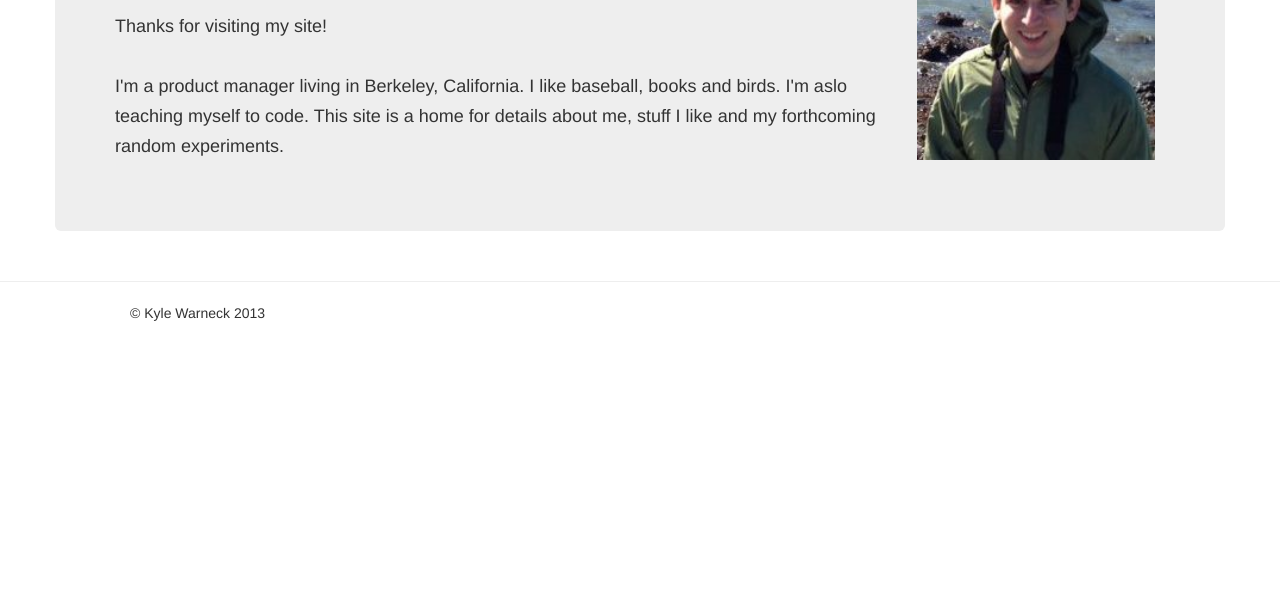
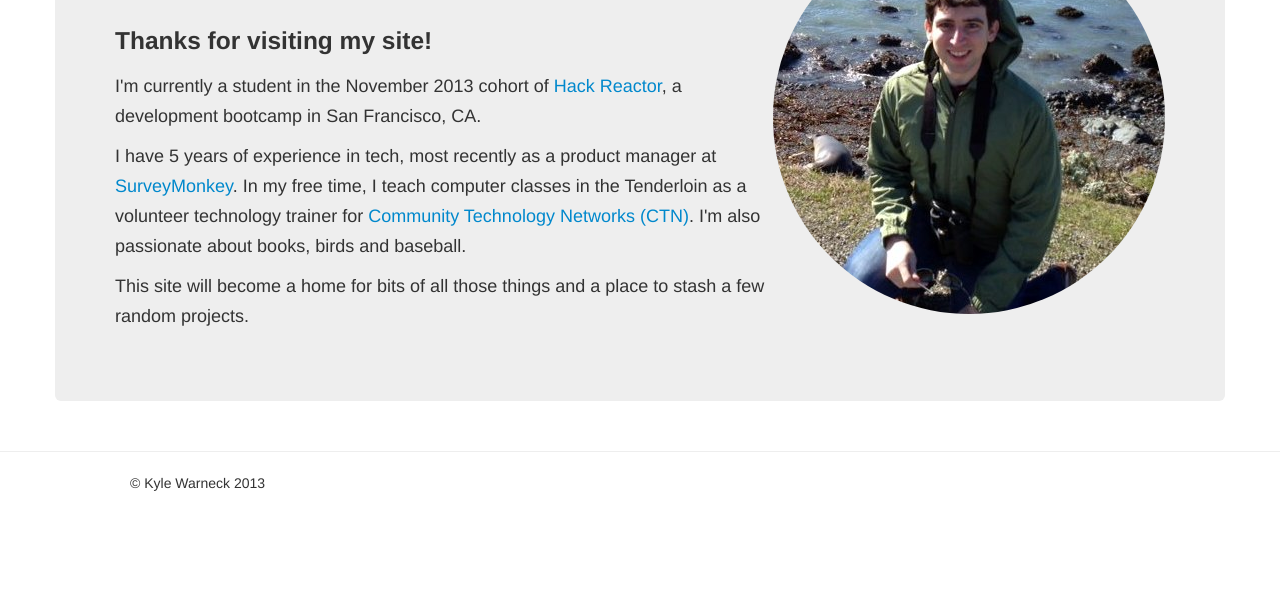
Before and after one commit to KyleW/KyleWarneck.com, a plain HTML site: page index.html in a window 1280 px wide. Shown: the part 209-800 px from the top of the page. Drawn offline with nearby package versions, Linux system fonts and the light colour scheme; a script that the page names is missing.

Commit message:
revised photo and description

```diff
--- a/index.html
+++ b/index.html
@@ -39,28 +39,21 @@
 		</ul>
       </div>
     </div>
-
     <div class="container">
-		<div class="hero-unit">
-			<div class=""><img src="profile.jpg" id="profile" class="pull-right"></div>
-			<div><h1>Hi, I'm Kyle</h1>
-			 <p><br>Thanks for visiting my site!<br><br>
-			I'm a product manager living in Berkeley, California. I like baseball, books and birds. I'm aslo teaching myself to code. This site is a home for details about me, stuff I like and my forthcoming random experiments.</p>
-			 <!-- <p><br>A leader in product development offers proven success in championing diverse brands, leading cross-functional teams, and communicating product need and value to both technical and non-technical audiences.  Implements changes to enhance overall product performance, negotiates costs savings, and drives multimillion-dollar revenue achievements.</p><br> -->
-			</div>
-		</div>
-    </div>
-      <!-- <div class="clearfix"></div>
-      <div class="offset1 span9">
-        <h3>Select Career Highlights</h3>
-        <ul>
-          <li><strong>Placed a strong emphasis on improving the user experience at SurveyMonkey </strong>and implemented changes that increased email deliverability 85%, cut the customer support contact rate 53%, and reduced panelist churn 70%+.</li><br>
-          <li><strong>Contributed to 36% YOY growth in team sales as a ZoomPanel Sales Representative. </strong></li><br>
-          <li>Purchased and sold overstocked and end-of-life products in the consumer electronics, housewares, and home solutions segments;<strong> served on a four-person team that produced $80M+ in gross annual revenue.</strong></li><br>
-        </ul>
-      </div> -->
-      <div class="clearfix"></div>
+  		<div class="hero-unit">
+  			<div>
+          <div><img src="profile4.jpg" class="pull-right img-circle"></div>
+          <div>
+           <h1>Hi, I'm Kyle</h1><br>
+    			 <p><h3>Thanks for visiting my site!</h3></p>
+           <p>I'm currently a student in the November 2013 cohort of <a href="www.hackreactor.com">Hack Reactor</a>, a development bootcamp in San Francisco, CA.</p>
+           <p>I have 5 years of experience in tech, most recently as a product manager at <a href="www.SurveyMonkey.com">SurveyMonkey</a>. In my free time, I teach computer classes in the Tenderloin as a volunteer technology trainer for <a href="http://www.ctnbayarea.org/">Community Technology Networks (CTN)</a>. I'm also passionate about books, birds and baseball.</p>
+           <p>This site will become a home for bits of all those things and a place to stash a few random projects.</p>
+    			</div>
+        </div>
+  		</div>
     </div> <!-- /container -->
+    <div class="clearfix"></div>
     <hr>
     <footer>
       <p class="offset1">© Kyle Warneck 2013</p>
```
Also changed, not shown: profile2.jpg (added), profile3.jpg (added), profile4.jpg (added).
